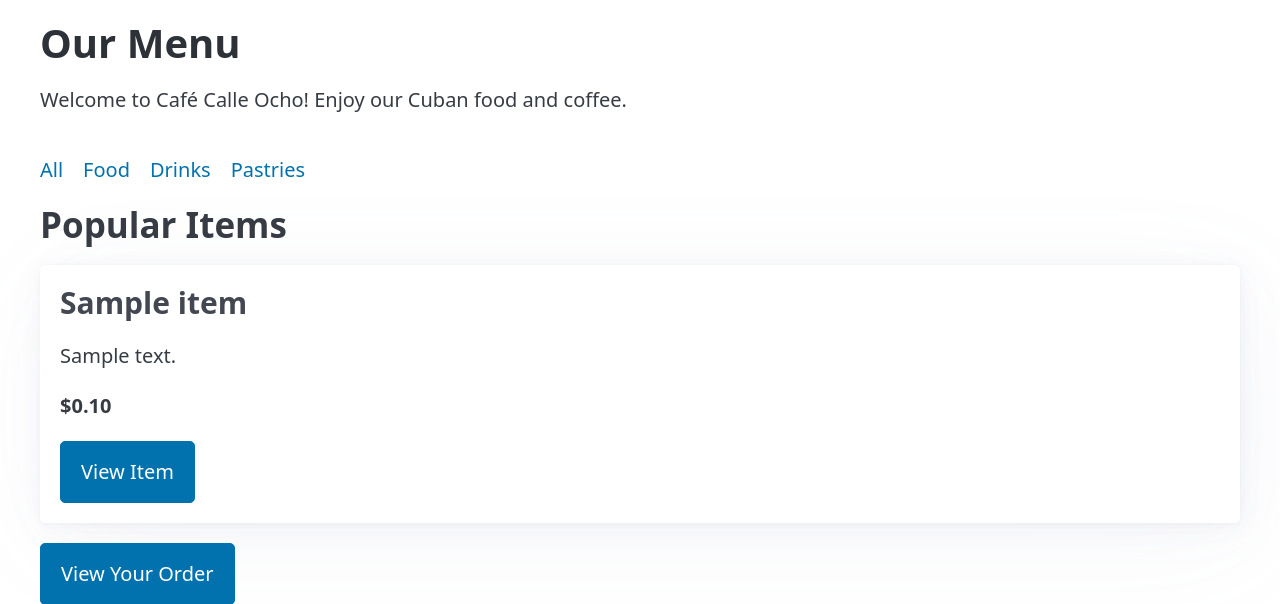
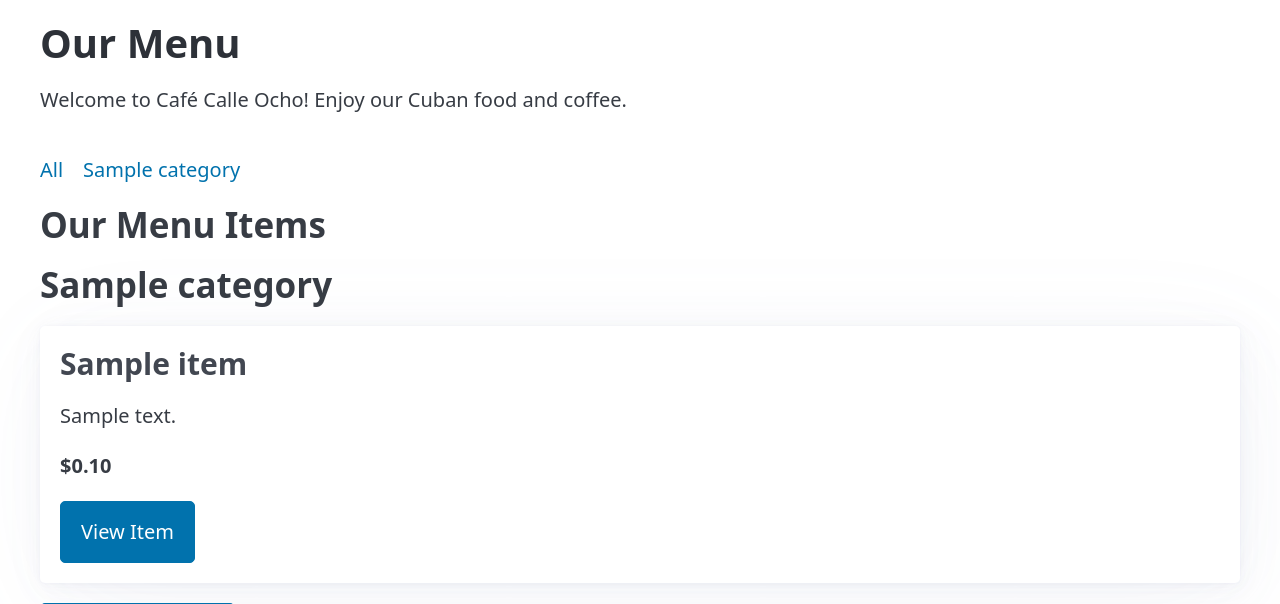
Before and after one commit to Andress005/EGN475_W1A2_RinconAndres, a Flask app: template templates/menu.html in a window 1280 px wide. Shown: the part 110-714 px from the top of the page. Run offline with Flask 3, Linux system fonts and the light colour scheme; the template is opened without the code that fills it: most values are stand-ins (such as "Sample title", 1, 10 or a date in 2020); some libraries are stand-ins or nearby versions.

Commit message:
Fix menu category navigation and item IDs

```diff
--- a/templates/menu.html
+++ b/templates/menu.html
@@ -11,19 +11,22 @@
 <nav aria-label="Menu categories">
     <ul>
         <li><a href="#all">All</a></li>
-        <li><a href="#food">Food</a></li>
-        <li><a href="#drinks">Drinks</a></li>
-        <li><a href="#pastries">Pastries</a></li>
+        {% for category, category_items in items|groupby("category") %}
+            <li><a href="#{{ category|lower }}">{{ category }}</a></li>
+        {% endfor %}
     </ul>
 </nav>
 
 <section id="all">
-    <h2>Popular Items</h2>
+    <h2>Our Menu Items</h2>
 
-    {% for item in items %}
-        <article id="{{ item.category|lower }}">
+    {% for category, category_items in items|groupby("category") %}
+        <section id="{{ category|lower }}">
+            <h2>{{ category }}</h2>
+
+            {% for item in category_items %}
+                <article id="item-{{ item.id }}">
                     <h3>{{ item.name }}</h3>
-
                     <p>{{ item.description }}</p>
 
                     <p>
@@ -38,7 +41,8 @@
                     </a>
                 </article>
             {% endfor %}
-
+        </section>
+    {% endfor %}
 </section>
 
 <a href="{{ url_for('new_order') }}" role="button">
```
Lines whose indentation alone changed are shown as unchanged.
